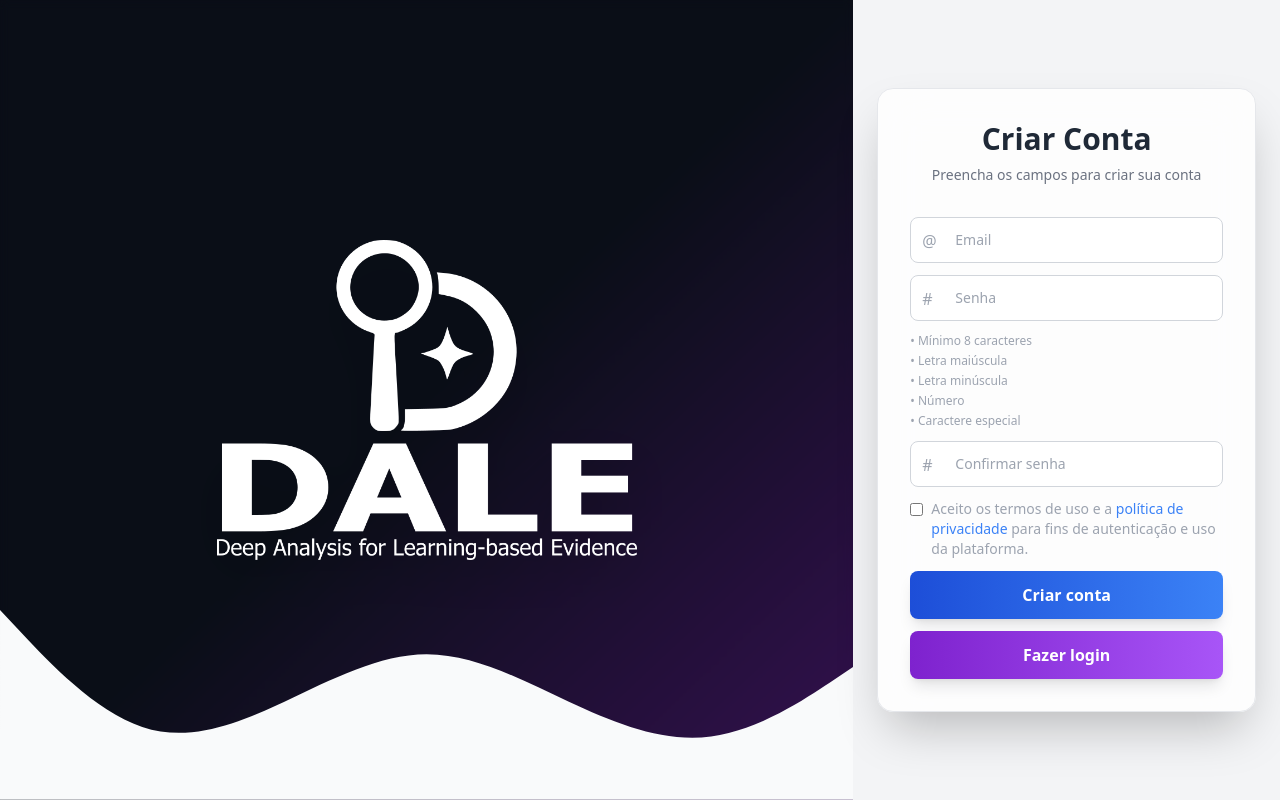
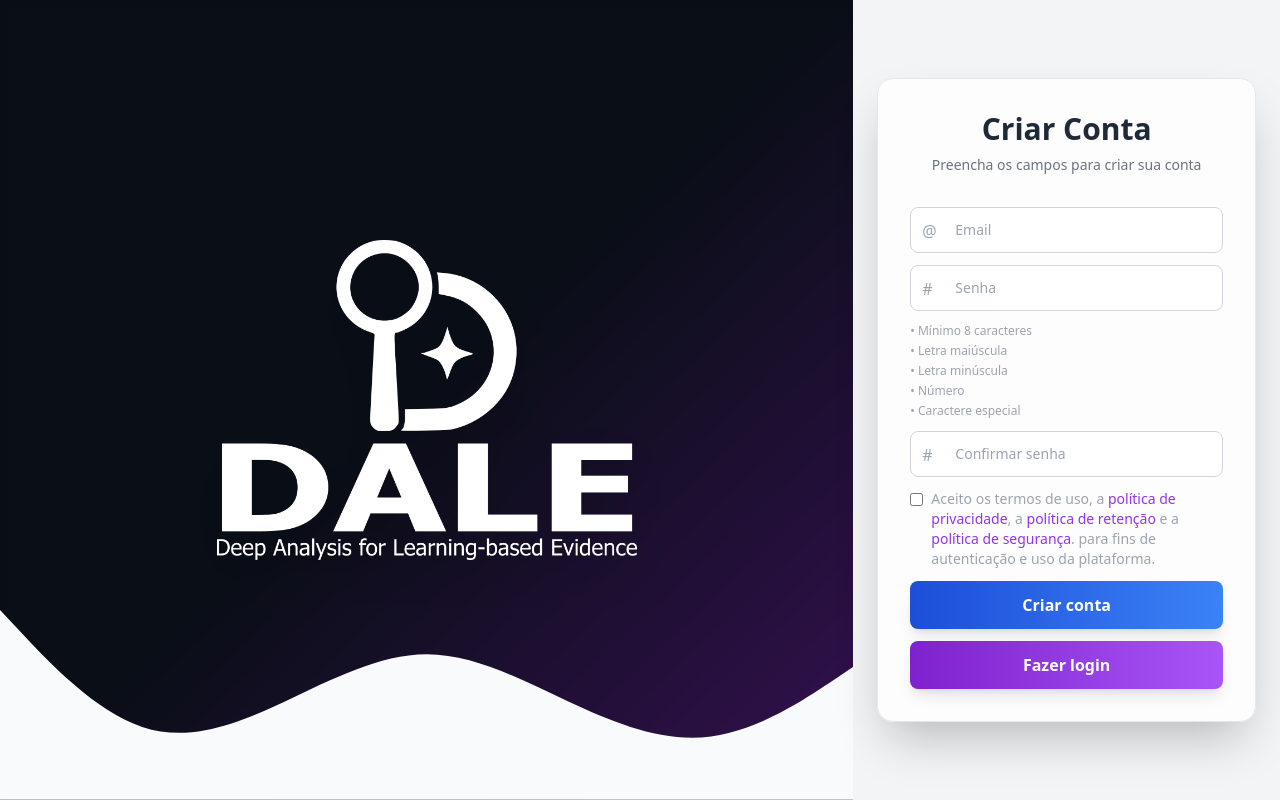
Before and after one commit to guilhermemacedo20/image-validator-frontend, a React app: page /register in a window 1280 px wide. Built offline with nearby package versions, Linux system fonts and the light colour scheme; the HTML template or start-up script is replaced by a standard one.

Commit message:
Update Register.tsx
Botão de aceite de termos de uso agora faz um redirect para as novas páginas criadas de política de retenção e de segurança

```diff
--- a/src/pages/Register.tsx
+++ b/src/pages/Register.tsx
@@ -133,10 +133,10 @@ export default function Register() {
             className="mt-1"
           />
           <span>
-            Aceito os termos de uso e a{" "}
-            <a href="/privacy-policy" className="text-blue-500 hover:underline">
-              política de privacidade
-            </a>{" "}
+            Aceito os termos de uso, {" "}
+            a <a href="/politica-de-privacidade" target="_blank" className="text-purple-600 hover:underline">política de privacidade</a>,{" "}
+            a <a href="/politica-de-retencao" target="_blank" className="text-purple-600 hover:underline">política de retenção</a>{" "}
+            e a <a href="/politica-de-seguranca" target="_blank" className="text-purple-600 hover:underline">política de segurança</a>.
             para fins de autenticação e uso da plataforma.
           </span>
         </label>
```
